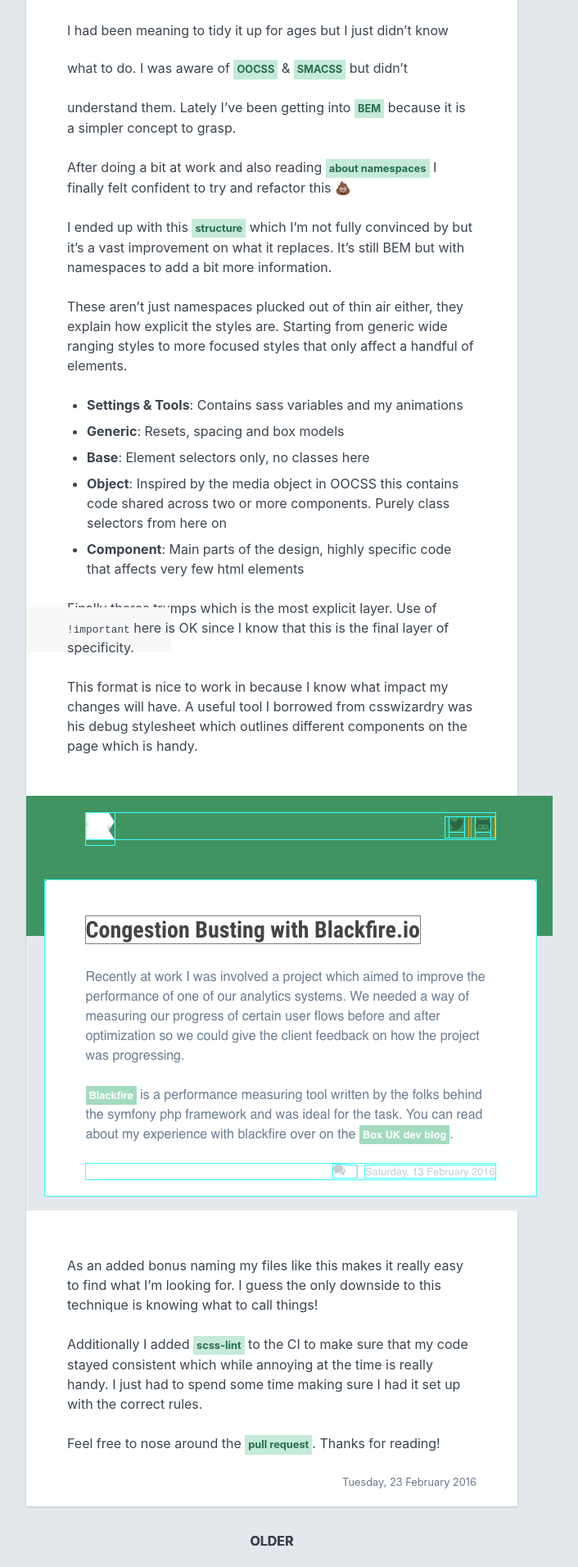
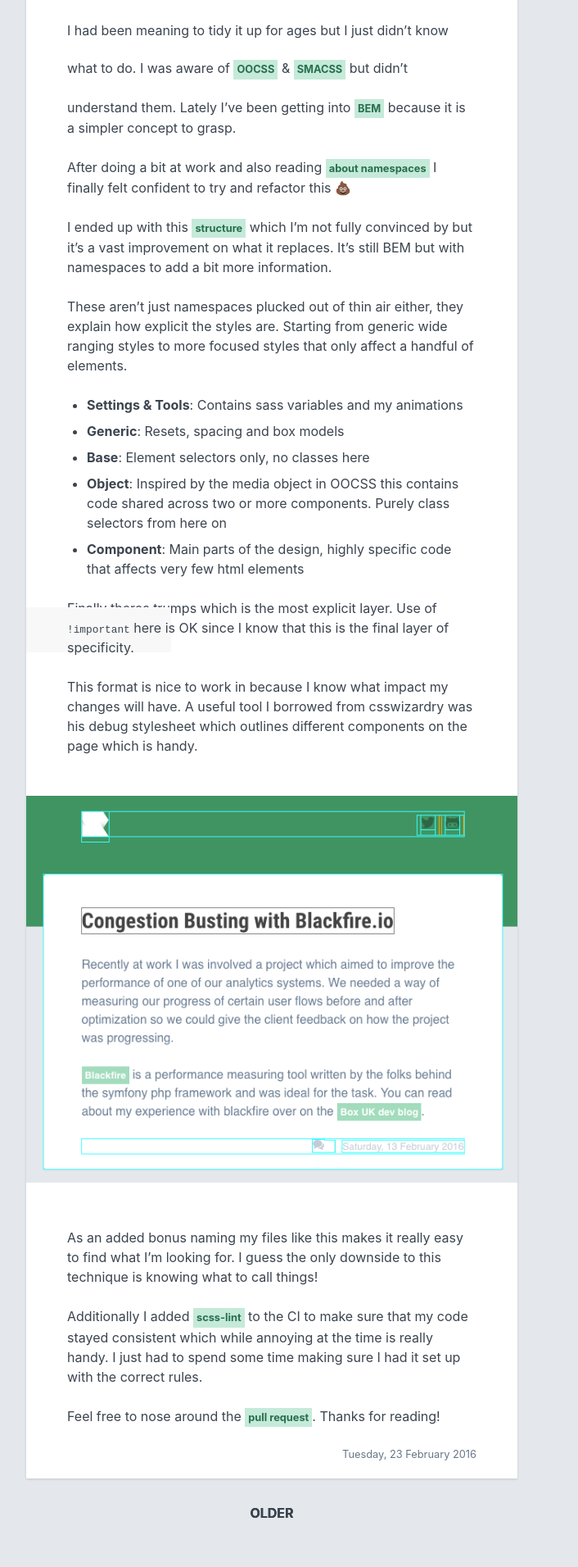
Before and after one commit to studioromeo/studioromeo.github.com, a Jekyll site: the page built from index.html, in a window 1280 px wide. Shown: the part 3118-5030 px from the top of the page at 82% size, without its empty margins (308-1014 px from the left). Built offline with Jekyll 4.4.1, drawn with Linux system fonts in a browser that asks for light colours; emoji names are drawn with the system emoji font; the list of posts is cut into pages by our own code; after the commit the page ends 4996 px from its top, so only the background shows below that.

Commit message:
Fix image extending past container
See Rob this is what you get for trying to be clever. Past Rob knew what he was doing, trust him.

```diff
--- a/_sass/object.media.scss
+++ b/_sass/object.media.scss
@@ -5,6 +5,7 @@
 .o-media,
 %o-media {
     margin: #{$article-gutter / 2} #{-$article-gutter};
+    width: calc(100% + #{$article-gutter * 2});
 
     @media screen and (max-width : $container-width) {
         margin: #{$article-gutter-mobile / 2} #{-$article-gutter-mobile};
```
